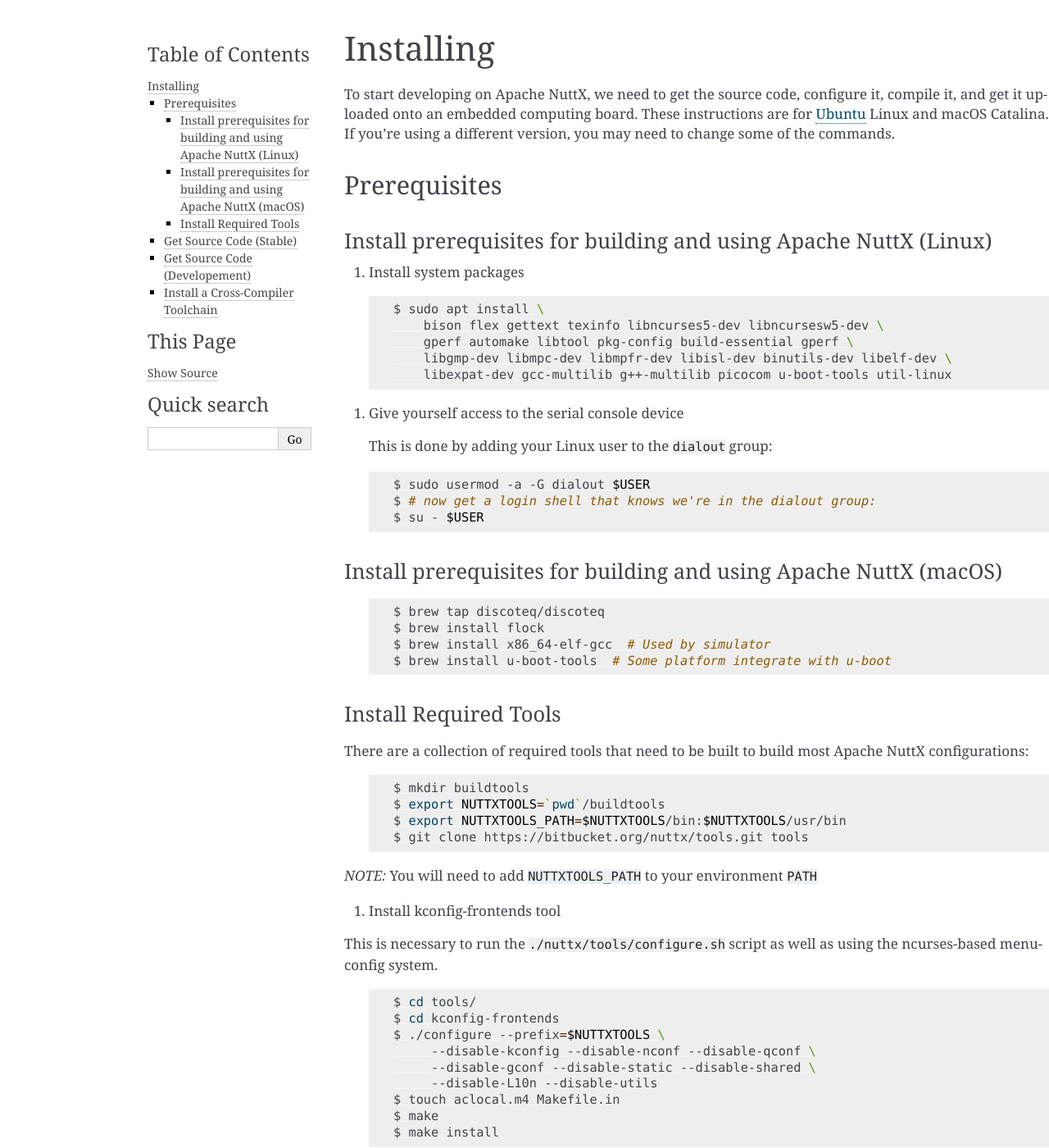
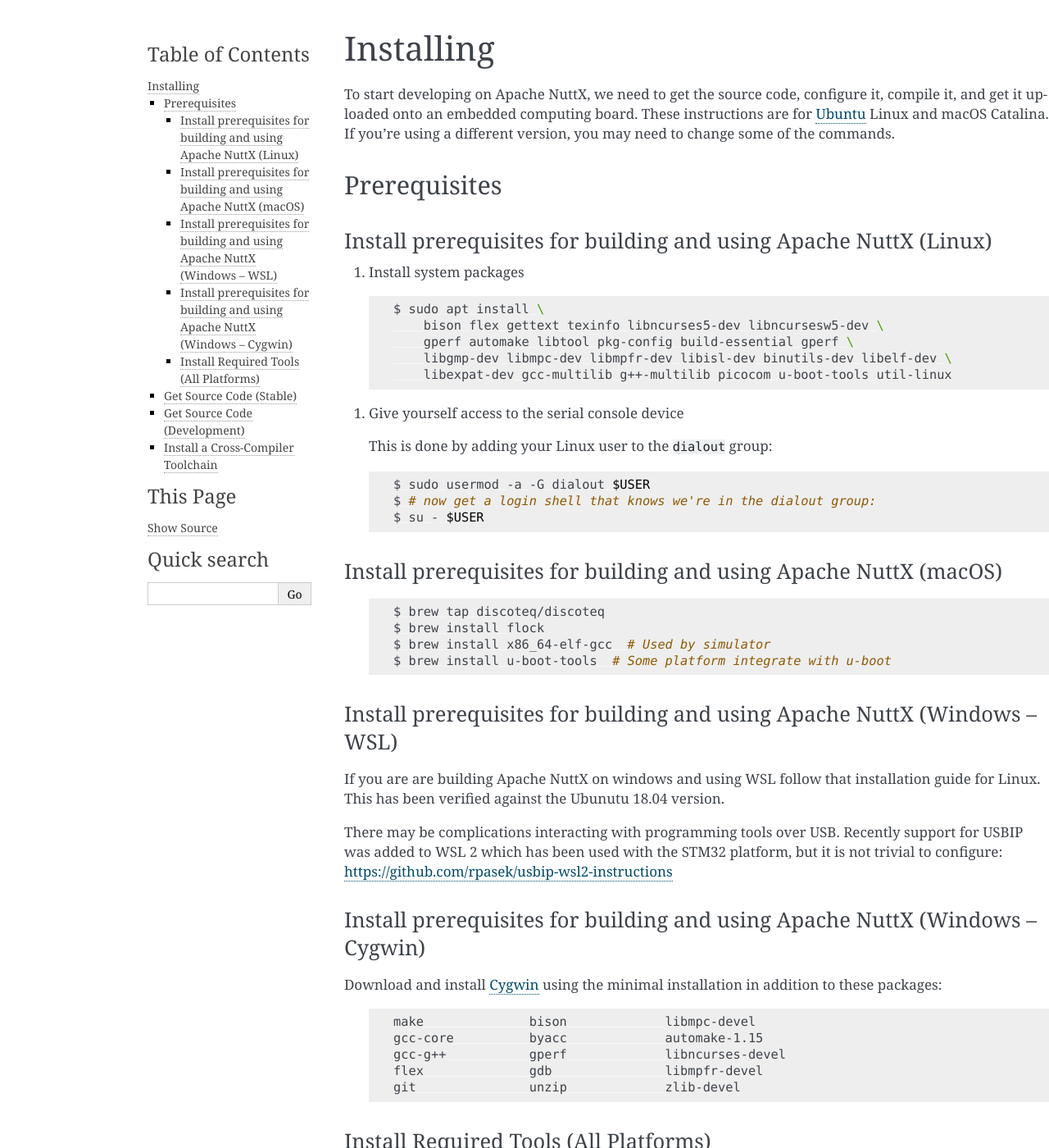
Before and after one commit to adamfeuer/nuttx-companion, a Sphinx documentation site: the page built from docs/user/install.rst, in a window 1280 px wide and 1400 px high. Shown: the whole window at 82% size. Built offline with Sphinx 7.4.7, drawn with Linux system fonts in a browser that asks for light colours; some of the changed text lies outside the part shown.

Commit message:
Add instructions for Linux (WSL and Cygwin)
Signed-off-by: Brennan Ashton <bashton@brennanashton.com>

```diff
--- a/docs/user/install.rst
+++ b/docs/user/install.rst
@@ -12,7 +12,7 @@
 ---------------------
 
 Install prerequisites for building and using Apache NuttX (Linux)
-~~~~~~~~~~~~~~~~~~~~~~~~~~~~~~~~~~~~~~~~~~~~~~~~~~
+~~~~~~~~~~~~~~~~~~~~~~~~~~~~~~~~~~~~~~~~~~~~~~~~~~~~~~~~~~~~~~~~~
 #. Install system packages
 
  .. code-block:: bash
@@ -35,7 +35,7 @@
     $ su - $USER
 
 Install prerequisites for building and using Apache NuttX (macOS)
-~~~~~~~~~~~~~~~~~~~~~~~~~~~~~~~~~~~~~~~~~~~~~~~~~~
+~~~~~~~~~~~~~~~~~~~~~~~~~~~~~~~~~~~~~~~~~~~~~~~~~~~~~~~~~~~~~~~~~
 
  .. code-block:: bash
 
@@ -44,9 +44,33 @@
     $ brew install x86_64-elf-gcc  # Used by simulator
     $ brew install u-boot-tools  # Some platform integrate with u-boot
 
+Install prerequisites for building and using Apache NuttX (Windows -- WSL)
+~~~~~~~~~~~~~~~~~~~~~~~~~~~~~~~~~~~~~~~~~~~~~~~~~~~~~~~~~~~~~~~~~~~~~~~~~~
 
-Install Required Tools
-~~~~~~~~~~~~~~~~~~~~~~
+If you are are building Apache NuttX on windows and using WSL follow
+that installation guide for Linux.  This has been verified against the
+Ubunutu 18.04 version.
+
+There may be complications interacting with
+programming tools over USB.  Recently support for USBIP was added to WSL 2
+which has been used with the STM32 platform, but it is not trivial to configure:
+https://github.com/rpasek/usbip-wsl2-instructions
+
+Install prerequisites for building and using Apache NuttX (Windows -- Cygwin)
+~~~~~~~~~~~~~~~~~~~~~~~~~~~~~~~~~~~~~~~~~~~~~~~~~~~~~~~~~~~~~~~~~~~~~~~~~~~~~
+Download and install `Cygwin <https://www.cygwin.com/>`_ using the minimal
+installation in addition to these packages:
+
+ .. code-block:: bash
+
+    make              bison             libmpc-devel
+    gcc-core          byacc             automake-1.15
+    gcc-g++           gperf             libncurses-devel
+    flex              gdb               libmpfr-devel
+    git               unzip             zlib-devel
+
+Install Required Tools (All Platforms)
+~~~~~~~~~~~~~~~~~~~~~~~~~~~~~~~~~~~~~~
 
 There are a collection of required tools that need to be built to build most Apache NuttX configurations:
 
@@ -103,7 +127,7 @@
 by the Apache mirrors.  Be sure to download both the nuttx and apps tarballs.
 
 
-Get Source Code (Developement)
+Get Source Code (Development)
 ------------------------------
 Apache NuttX is `actively developed on GitHub <https://github.com/apache/incubator-nuttx/>`_. If you want
 to use it, modify it or help develop it, you'll need the source code.
@@ -154,7 +178,8 @@
     $ sudo chgrp -R users /opt/gcc
     $ sudo chmod -R u+rw /opt/gcc
     $ cd /opt/gcc
-    $ HOST_PLATFORM=x86_64-linux   # use "mac" for macOS
+    $ HOST_PLATFORM=x86_64-linux   # use "mac" for macOS.
+    $ # For windows there is a zip instead (gcc-arm-none-eabi-9-2019-q4-major-win32.zip)
     $ curl -L -o gcc-arm-none-eabi-9-2019-q4-major-${HOST_PLATFORM}.tar.bz2 https://developer.arm.com/-/media/Files/downloads/gnu-rm/9-2019q4/gcc-arm-none-eabi-9-2019-q4-major-${HOST_PLATFORM}.tar.bz2
     $ tar xf gcc-arm-none-eabi-9-2019-q4-major-${HOST_PLATFORM}.tar.bz2
     $ # add the toolchain bin/ dir to your path...
```
Also changed, not shown: docs/user/configuring.rst (+13 -1 lines).
